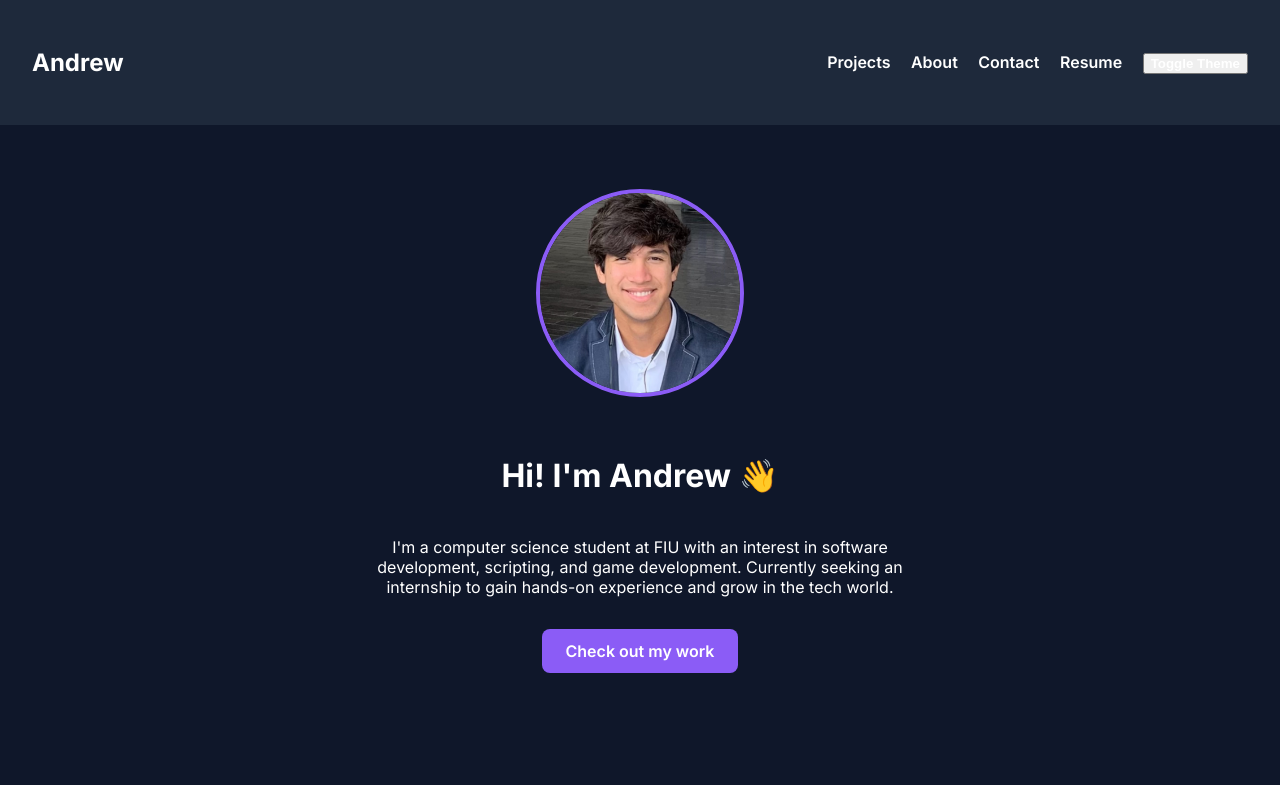
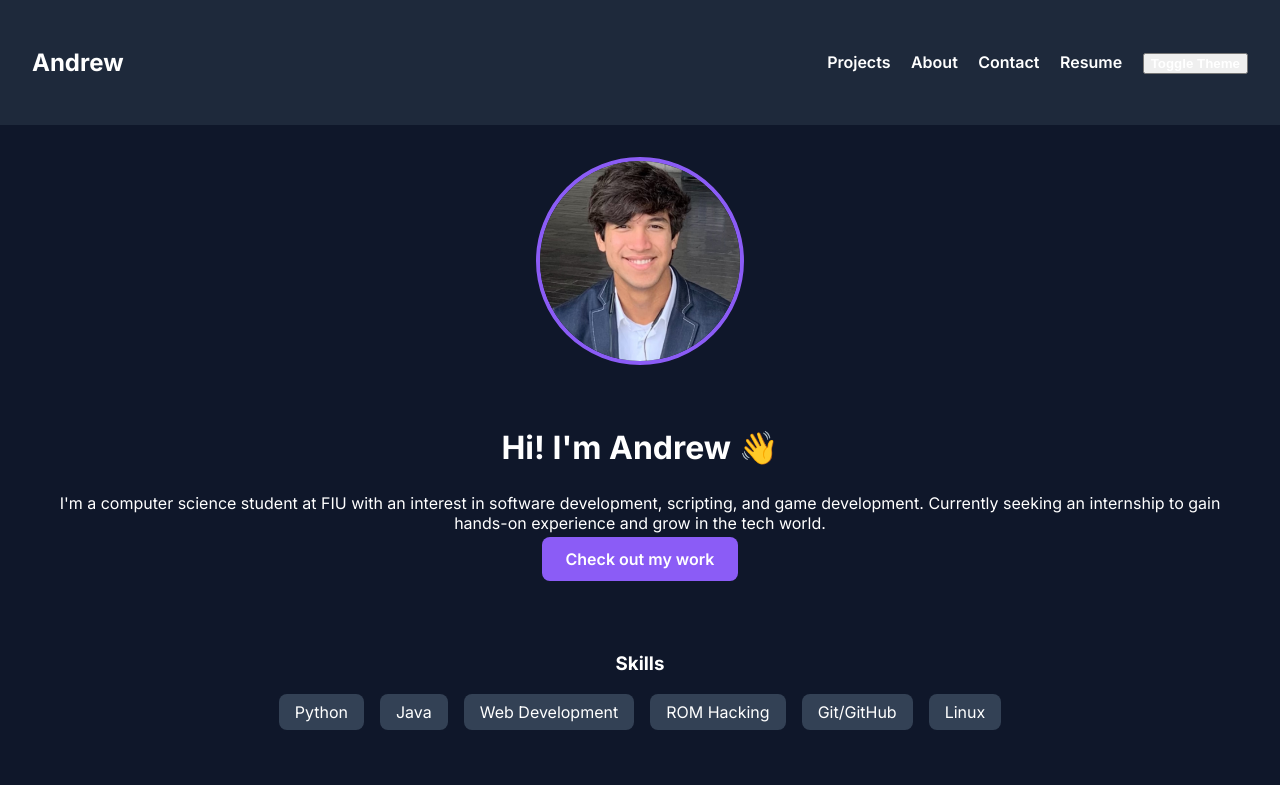
Before and after one commit to DrewTico/andrew-porfolio, a plain HTML site: page index.html in a window 1280 px wide. Shown: the top 785 px of the page. Drawn offline with Linux system fonts and the light colour scheme.

Commit message:
Update index.html

```diff
--- a/index.html
+++ b/index.html
@@ -47,12 +47,18 @@
       text-decoration: none;
       font-weight: 600;
     }
-    .hero {
-      display: flex;
-      flex-direction: column;
-      align-items: center;
+    section {
+      opacity: 0;
+      transform: translateY(50px);
+      transition: all 0.6s ease-out;
+    }
+    section.visible {
+      opacity: 1;
+      transform: translateY(0);
+    }
+    .hero, .skills, .projects, .about, .resume, .contact {
+      padding: 2rem;
       text-align: center;
-      padding: 4rem 2rem;
     }
     .hero img {
       border-radius: 50%;
@@ -64,10 +70,6 @@
     }
     .hero h2 {
       font-size: 2rem;
-    }
-    .hero p {
-      max-width: 600px;
-      font-size: 1rem;
     }
     .button {
       background-color: var(--accent-color);
@@ -83,19 +85,6 @@
     }
     .button:hover {
       transform: scale(1.05);
-    }
-    section {
-      opacity: 0;
-      transform: translateY(50px);
-      transition: all 0.6s ease-out;
-    }
-    section.visible {
-      opacity: 1;
-      transform: translateY(0);
-    }
-    .skills, .contact, .projects, .resume, .about {
-      padding: 2rem;
-      text-align: center;
     }
     .skill-tags {
       display: flex;
@@ -125,10 +114,6 @@
     }
     .card:hover {
       box-shadow: 0 4px 20px rgba(0,0,0,0.3);
-    }
-    .card h4 {
-      margin-top: 0;
-      color: var(--accent-color);
     }
     iframe {
       border: none;
@@ -198,11 +183,11 @@
   </section>
 
   <section class="about" id="about">
-  <h3>About Me</h3>
-  <p>I'm currently pursuing a Bachelor of Arts in Computer Science at Florida International University, where I’m developing my skills as both a software and game developer. My core strengths include systems programming, data structures, and version control with GitHub—key pillars that support my drive to build scalable, efficient solutions.</p>
-  <p>Whether working independently or with a team, I thrive at the intersection of logic and creativity. I've built tools and scripts in Python, Java, and JavaScript that reflect a passion for innovation and a focus on process optimization. Beyond the screen, my role as Head Coach and Assistant Coach at Miami Palmetto Senior High School speaks to my leadership and dedication to team growth.</p>
-  <p>I’m passionate about blending technology with collaboration, and I bring fresh perspectives, adaptability, and a team-first mindset to every environment I enter.</p>
-</section>
+    <h3>About Me</h3>
+    <p>I'm currently pursuing a Bachelor of Arts in Computer Science at Florida International University, where I’m developing my skills as both a software and game developer. My core strengths include systems programming, data structures, and version control with GitHub—key pillars that support my drive to build scalable, efficient solutions.</p>
+    <p>Whether working independently or with a team, I thrive at the intersection of logic and creativity. I've built tools and scripts in Python, Java, and JavaScript that reflect a passion for innovation and a focus on process optimization. Beyond the screen, my role as Head Coach and Assistant Coach at Miami Palmetto Senior High School speaks to my leadership and dedication to team growth.</p>
+    <p>I’m passionate about blending technology with collaboration, and I bring fresh perspectives, adaptability, and a team-first mindset to every environment I enter.</p>
+  </section>
 
   <section class="resume" id="resume">
     <h3>Resume</h3>
@@ -228,7 +213,9 @@
       const currentTheme = document.documentElement.getAttribute("data-theme");
       document.documentElement.setAttribute("data-theme", currentTheme === "light" ? "dark" : "light");
     }
+
     document.getElementById("year").textContent = new Date().getFullYear();
+
     const text = document.getElementById("intro-text").textContent;
     document.getElementById("intro-text").textContent = "";
     let i = 0;
@@ -241,7 +228,7 @@
     }
     typeWriter();
 
-    const observer = new IntersectionObserver((entries) => {
+    const observer = new IntersectionObserver(entries => {
       entries.forEach(entry => {
         if (entry.isIntersecting) {
           entry.target.classList.add("visible");
```
